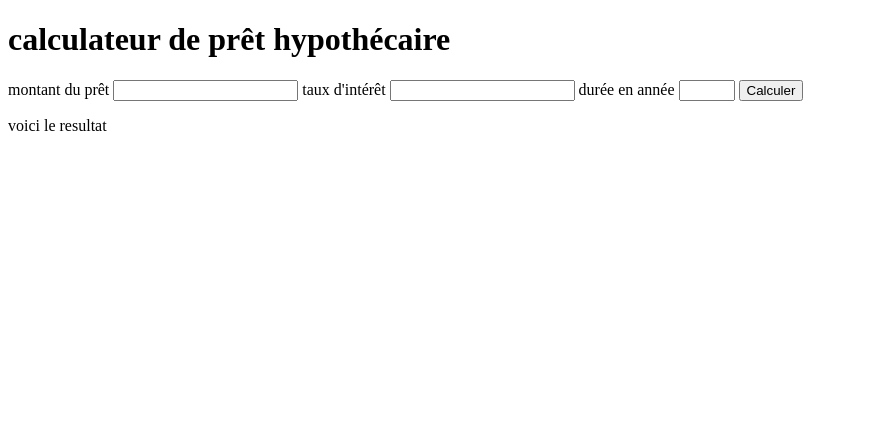
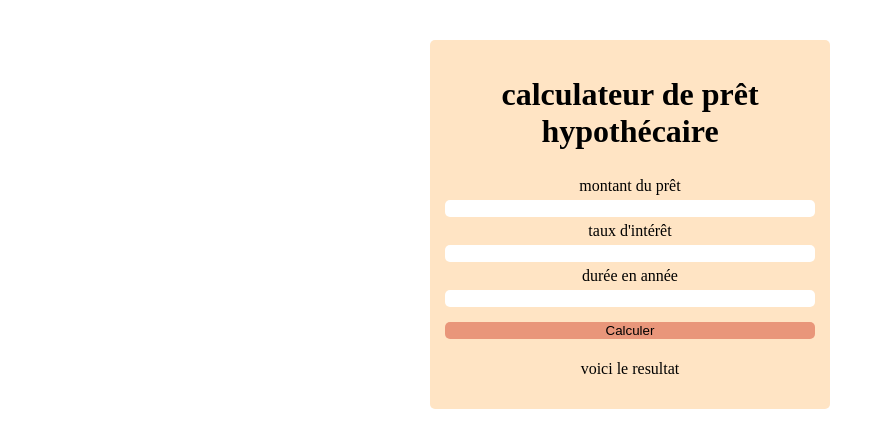
Before and after one commit to Tabitabagalwa/Portofolio, a plain HTML site: page mes projets/calculateur/calculateur.html in a window 1280 px wide. Shown: the whole page, without its empty margins (0-885 px from the left). Drawn offline with Linux system fonts and the light colour scheme.

Commit message:
Fix stylesheet path in calculateur.html

```diff
--- a/mes projets/calculateur/calculateur.html
+++ b/mes projets/calculateur/calculateur.html
@@ -4,7 +4,7 @@
     <meta charset="UTF-8" />
     <meta name="viewport" content="width=device-width, initial-scale=1.0" />
     <title>Document</title>
-    <link rel="stylesheet" href="../mes projets/calculateur/calculateur.css" />
+    <link rel="stylesheet" href="/mes projets/calculateur/calculateur.css" />
   </head>
   <body>
     <form onsubmit="calculerpaiement(); return false; " class="forme">
```
